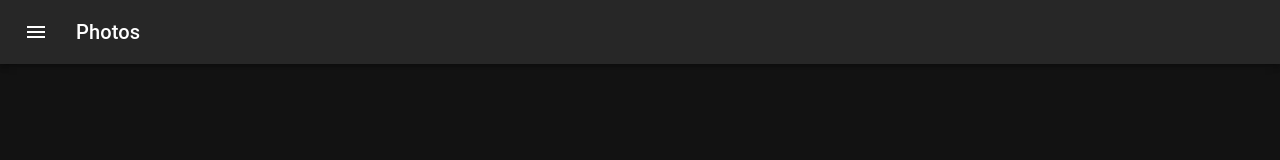
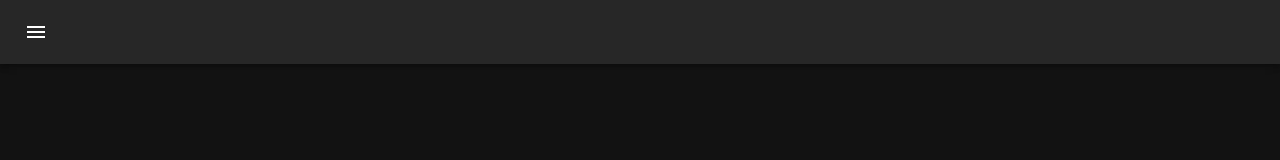
Before and after one commit to kunidesuyo/valomemo, a React (Create React App) app in the folder frontend/: page / in a window 1280 px wide. Shown: the top 160 px of the page. Built offline with nearby package versions, Linux system fonts and the light colour scheme.

Commit message:
表示しているページによってheadeのタイトルを変更

```diff
--- a/frontend/src/App.js
+++ b/frontend/src/App.js
@@ -14,6 +14,7 @@ import CssBaseline from '@mui/material/CssBaseline';
 
 import { CommonInfoProvider } from './CommonInfoProvider';
 import { IsLoginProvider } from './IsLoginProvider';
+import { TitleProvider } from './TitleProvider';
 
 
 //サイト全体のテーマを設定できる
@@ -32,6 +33,7 @@ const theme = createTheme({
 function App() {
   return (
     <>
+    <TitleProvider>
       <IsLoginProvider>
         <CommonInfoProvider>
           <ThemeProvider theme={theme}>
@@ -53,6 +55,7 @@ function App() {
           </ThemeProvider>
         </CommonInfoProvider>
       </IsLoginProvider>
+      </TitleProvider>
     </>
   );
 
--- /dev/null
+++ b/frontend/src/TitleProvider.js
@@ -0,0 +1,9 @@
+import React, { createContext, useState } from 'react'
+
+export const TitleContext = createContext();
+
+export const TitleProvider = ({children}) => {
+  const [title, setTitle] = useState();
+
+  return <TitleContext.Provider value={[title, setTitle]}>{children}</TitleContext.Provider>;
+};
--- a/frontend/src/components/CreateUpdate.js
+++ b/frontend/src/components/CreateUpdate.js
@@ -3,6 +3,7 @@ import React, { useEffect, useState, useContext, useRef } from 'react';
 import axios from 'axios';
 import { useLocation, useNavigate } from 'react-router-dom';
 
+import { TitleContext } from '../TitleProvider';
 import { db_column_name } from '../db_info';
 import { init_db_data, agent_names, map_names, skills } from '../db_info';
 
@@ -28,23 +29,7 @@ import { CommonInfoContext } from '../CommonInfoProvider';
 
 
 export default function Create() {
-  let navigate = useNavigate();
-  useEffect(() => {
-    console.log("ログイン状態確認");
-    const isLogin = localStorage.getItem("isLogin");
-    if(isLogin === "false") {
-      console.log("ログインしていません");
-      navigate('/login');
-    }
-    console.log("ログインしています");
-  },[]);
-
   const location = useLocation();
-  //console.log(location);
-
-  //console.log(location.state.createOrUpdate);
-  //console.log(location.state.setup);
-
   const displayPage = location.state.createOrUpdate;
   //context
   const commonInfo = useContext(CommonInfoContext);
@@ -52,6 +37,7 @@ export default function Create() {
   let initData = {};
   let initAbilityIcons = ["", "", "", ""];
   const initAbilityIconUrl = process.env.PUBLIC_URL + "/images/abilitys/RP.webp";
+  /* ↓ useEffectの中に入れる？ */
   if(displayPage === "create") {
     commonInfo.setup_list_column_name.map((key) => {
       initData[key] = "";
@@ -67,19 +53,39 @@ export default function Create() {
     }
   }
 
+
   let initIsInvalidInput = {};
   commonInfo.setup_list_column_name.map((key) => {
     initIsInvalidInput[key] = false;
   })
-
+  /* ↑ useEffectの中に入れる？ */
 
 
   const [setupElements, setSetupElements] = useState(initData);
   const [isInvalidInput, setIsInvalidInput] = useState(initIsInvalidInput);
   const [abilityIcons, setAbilityIcons] = useState(initAbilityIcons);
+  const [title, setTitle] = useContext(TitleContext);
+
+  if(displayPage === "create") {
+    setTitle("create");
+  } else if(displayPage === "update"){
+    setTitle("update");
+  }
+
 
   //デバック
   //useEffect(() => {console.log(setupElements)}, [setupElements]);
+
+  let navigate = useNavigate();
+  useEffect(() => {
+    console.log("ログイン状態確認");
+    const isLogin = localStorage.getItem("isLogin");
+    if(isLogin === "false") {
+      console.log("ログインしていません");
+      navigate('/login');
+    }
+    console.log("ログインしています");
+  },[]);
 
   const validateInputData = () => {
     let isInvalid = false;
--- a/frontend/src/components/Header.js
+++ b/frontend/src/components/Header.js
@@ -1,6 +1,7 @@
 import React, { useEffect, useContext } from 'react';
 
 import { IsLoginContext } from '../IsLoginProvider';
+import { TitleContext } from '../TitleProvider';
 
 import { Outlet, useNavigate } from 'react-router-dom';
 
@@ -26,6 +27,7 @@ export default function MenuAppBar() {
 
   // const [isLogin, setIsLogin] = React.useState(false);
   const [isLogin, setIsLogin] = useContext(IsLoginContext);
+  const [title, setTitle] = useContext(TitleContext);
   const [anchorEl, setAnchorEl] = React.useState(null);
 
   useEffect(() => {
@@ -79,7 +81,7 @@ export default function MenuAppBar() {
             <MenuIcon />
           </IconButton>
           <Typography variant="h6" component="div" sx={{ flexGrow: 1 }}>
-            Photos
+            {title}
           </Typography>
           {isLogin && (
             <div>
--- a/frontend/src/components/Login.js
+++ b/frontend/src/components/Login.js
@@ -1,6 +1,7 @@
-import React, { useContext } from 'react';
+import React, { useContext, useEffect } from 'react';
 
 import { IsLoginContext } from '../IsLoginProvider';
+import { TitleContext } from '../TitleProvider';
 
 import { useNavigate } from 'react-router-dom';
 
@@ -20,9 +21,20 @@ import Container from '@mui/material/Container';
 
 export default function Login() {
   const [isLogin, setIsLogin] = useContext(IsLoginContext);
+  const [title, setTitle] = useContext(TitleContext);
 
   axios.defaults.withCredentials = true;
   let navigate = useNavigate();
+
+  useEffect(() => {
+    setTitle("Login");
+    const result = localStorage.getItem("isLogin");
+    if(result === "true") {
+      //ログイン済みなのでreadに遷移
+      setIsLogin(true);
+      navigate('/read');
+    }
+  }, [])
 
   const handleSubmit = (e) => {
     e.preventDefault();
--- a/frontend/src/components/Read.js
+++ b/frontend/src/components/Read.js
@@ -1,9 +1,10 @@
-import React, { useEffect, useState } from 'react';
+import React, { useEffect, useState, useContext } from 'react';
 import axios from 'axios';
 import { Link, useNavigate } from 'react-router-dom';
 import Delete from './Delete';
 import SetupCard from './SetupCard';
 
+import { TitleContext } from '../TitleProvider';
 import { db_column_name, init_db_data, agent_names, map_names, skills } from '../db_info';
 
 import Select, { SelectChangeEvent } from '@mui/material/Select';
@@ -23,9 +24,11 @@ axios.defaults.withCredentials = true;
 export default function Read() {
   const [setups, setSetups] = useState([]);
   const [detectDelete, setDetectDelete] = useState([0]);
+  const [title, setTitle] = useContext(TitleContext);
 
   let navigate = useNavigate();
   useEffect(() => {
+    setTitle("Read");
     //console.log('detect delete')
     //console.log("ログイン状態確認");
     const isLogin = localStorage.getItem("isLogin");
@@ -46,7 +49,7 @@ export default function Read() {
   return (
     <>
       <Container maxWidth="lg">
-        <Typography variant="h2">Read</Typography>
+        {/* <Typography variant="h2">Read</Typography> */}
         <Button
           variant="contained"
           component={Link}
```
Also changed, not shown: 1 other file (tests, documents, lock files or other folders).
